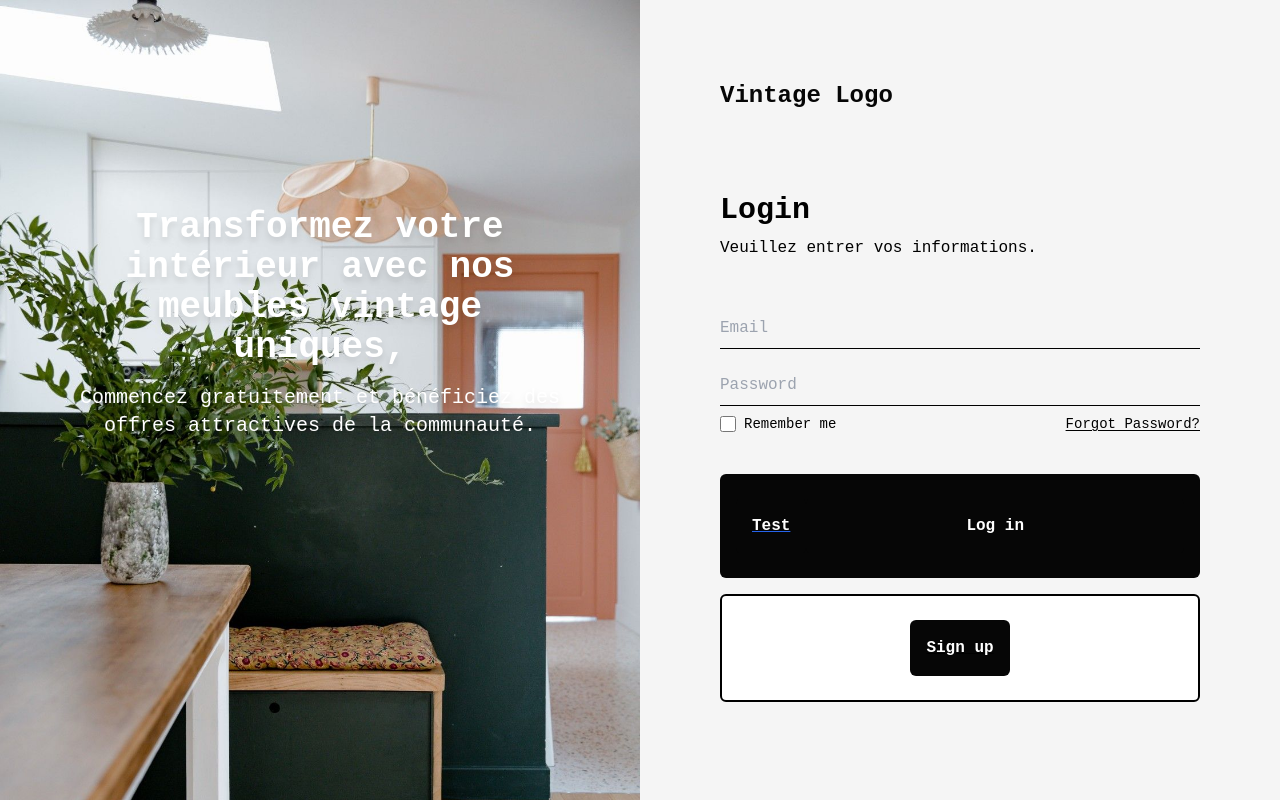
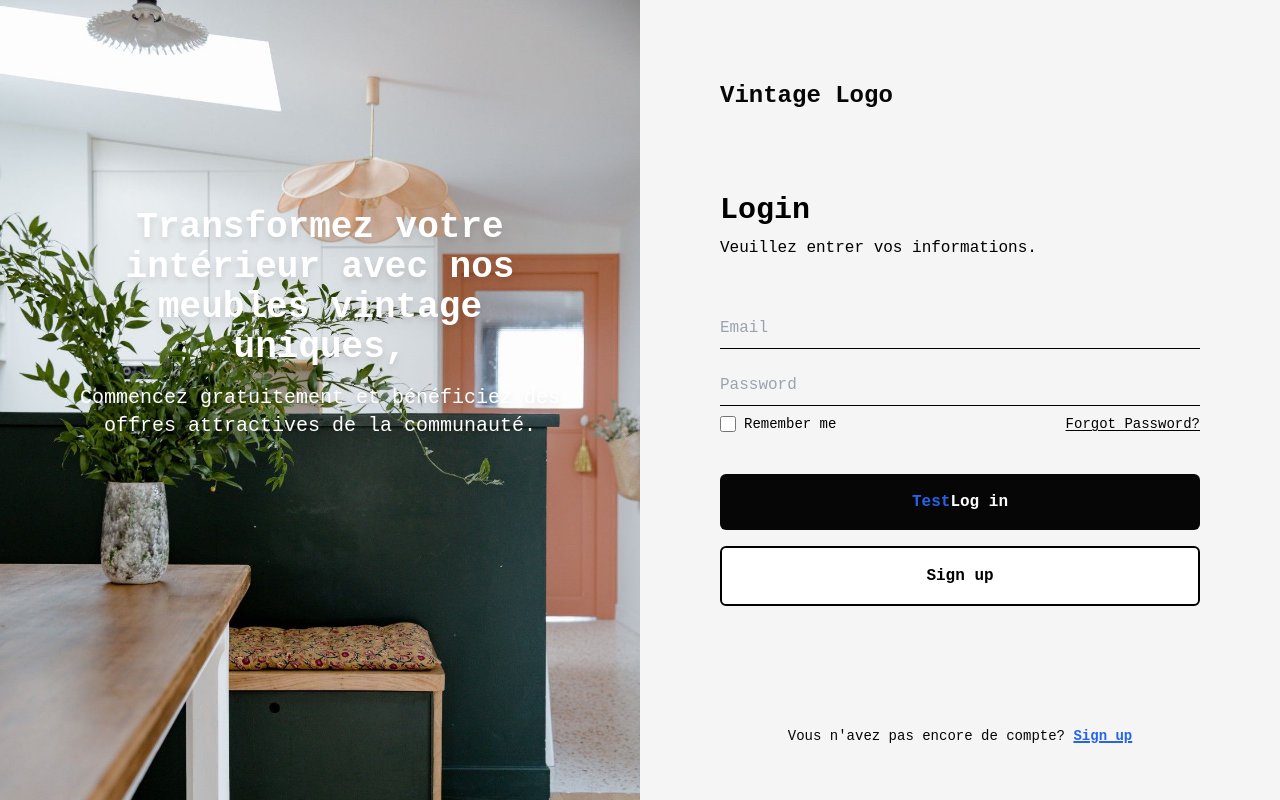
Before and after one commit to adatechschool/projet-collectif---vente-de-meubles-vintage_project, a React (Vite) app in the folder front/: page / in a window 1280 px wide. Shown: the top 800 px of the page. Built offline with nearby package versions, Linux system fonts and the light colour scheme; a web font is replaced by a local one.

Commit message:
Résolution conflit avant merge dev . COnnexion front et back opérationnel

```diff
--- a/front/src/App.jsx
+++ b/front/src/App.jsx
@@ -5,7 +5,7 @@ import Admin from "./pages/Admin/Admin";
 import Panier from "./pages/Panier/Panier";
 import Produit from "./pages/Produit/Produit";
 import './App.css'
-import Signup from "./pages/Signup/Signup";
+import Signup from "./pages/Signup/signup";
 
 function App() {
 
--- a/front/src/composants/Bouton/Bouton.jsx
+++ b/front/src/composants/Bouton/Bouton.jsx
@@ -1,8 +1,8 @@
 import React from 'react'
 
-const Bouton = (props) => {
+const Bouton = ({onClick, texteBouton}) => {
   return (
-    <button className='w-full text-white my-2 font-semibold bg-[#060606] rounded-md p-4 text-center flex items-center justify-center'>{props.texteBouton}</button>
+    <button onClick={ onClick } >{texteBouton}</button>
   )
 }
 
--- a/front/src/composants/bouton/Bouton.jsx
+++ /dev/null
@@ -1,9 +0,0 @@
-import React from 'react'
-
-const Bouton = ({onClick, texteBouton}) => {
-  return (
-    <button onClick={ onClick } >{texteBouton}</button>
-  )
-}
-
-export default Bouton;
--- a/front/src/pages/Login/Login.jsx
+++ b/front/src/pages/Login/Login.jsx
@@ -1,5 +1,5 @@
 import React from 'react';
-import Signup from '../Signup/Signup';
+import Signup from '../Signup/signup';
 import Bouton from '../../composants/Bouton/Bouton';
 import { Link } from 'react-router-dom';
 import COVER_IMAGE from "./imageLogin.jpg";
```
Also changed, not shown: front/src/composants/Main/Main.jsx (+0 -47 lines).
